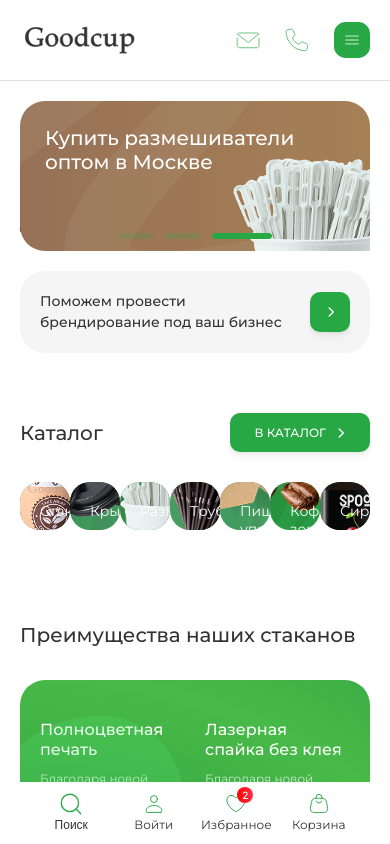
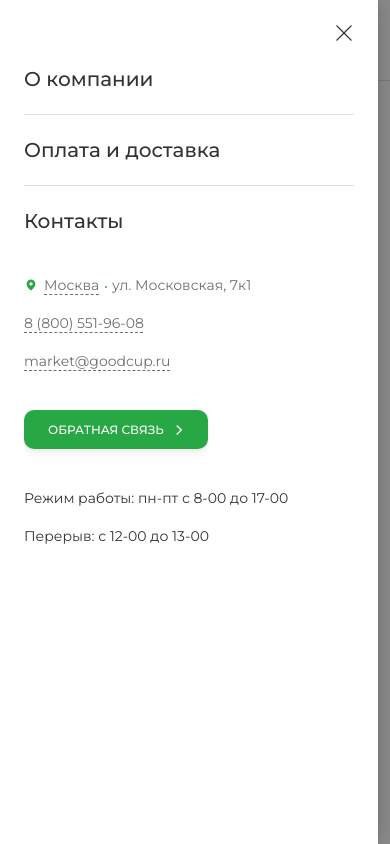
Before and after one commit to MaximPekshev/goodcup, a React (Vite) app: page / in a window 390 px wide. Both pictures are taken after a click on the button 352 px from the left and 40 px from the top of the page. Shown: the top 844 px of the page. Built offline with nearby package versions, Linux system fonts and the light colour scheme; a web font is replaced by a local one.

Commit message:
Mobile menu component added

```diff
--- a/src/components/header/Header.jsx
+++ b/src/components/header/Header.jsx
@@ -1,13 +1,19 @@
 import logo from '../../assets/img/logo.svg';
 import sprite from '../../assets/img/icons/sprites/sprite.svg';
 import { NavLink } from 'react-router';
+import { MobileMenu } from '../mobile_menu/MobileMenu';
+import { useState } from 'react';
 
 export const Header = () => {
+    const [isMobileMenuOpen, setMobileMenuOpen] = useState(false);
+    const toggleMobileMenu = () => {
+        setMobileMenuOpen(!isMobileMenuOpen);
+    };
     return (
         <header className="header">
             <div className="container">
                 <div className="header_wrapper">
-                    <button className="burger" type="button">
+                    <button className="burger" type="button" onClick={() => toggleMobileMenu()}>
                         <svg className="normal">
                             <use xlinkHref={`${sprite}#catalog_E`}></use>
                         </svg>
@@ -107,6 +113,10 @@ export const Header = () => {
 
                 </div>
             </div>
+            <MobileMenu
+                isOpen={isMobileMenuOpen}
+                onClose={() => {toggleMobileMenu();}}
+            />
         </header>
     );
 }
--- /dev/null
+++ b/src/components/mobile_menu/MobileMenu.jsx
@@ -0,0 +1,67 @@
+import { Drawer } from 'antd';
+import { NavLink } from 'react-router';
+import sprite from '../../assets//img/icons/sprites/sprite.svg';
+import { Button } from '../button/Button';
+
+export const MobileMenu = ({ isOpen, onClose }) => {
+    return (
+        <Drawer
+            closeIcon={null}
+            open={isOpen}
+            placement="left"
+            styles={{
+                header: {
+                    paddingBottom: 0,
+                }
+            }}
+        >
+            <div className="header_mobile_menu">
+                <div className="header_mobile_menu_top">
+                    <Button
+                        iconName={"close"}
+                        onClick={onClose}
+                        className={"header_mobile_menu_close"}
+                    />
+                </div>
+                <div className="header_mobile_menu_wrapper">
+                    <div className="header_mobile_menu_center">
+                        <NavLink onClick={onClose} to="/about">
+                            <span>О компании</span>
+                        </NavLink>
+                        <NavLink onClick={onClose} to="/delivery">
+                            <span>Оплата и доставка</span>
+                        </NavLink>
+                        <NavLink onClick={onClose} to="/contacts">
+                            <span>Контакты</span>
+                        </NavLink>
+                    </div>
+                    <div className="header_mobile_menu_bottom">
+                        <div className="header_address">
+                            <svg>
+                                <use xlinkHref={sprite + "#location"}></use>
+                            </svg>
+                            <a href="#">Москва </a>
+                            <span>ул. Московская, 7к1</span>
+                        </div>
+                        <div className="header_contacts">
+                            <a href="tel:+880055519608">
+                                <span>8 (800) 551-96-08</span>
+                            </a>
+                            <a href="mailto:market@goodcup.ru">
+                                <span>market@goodcup.ru</span>
+                            </a>
+                        </div>
+                        <Button
+                            children="Обратная связь"
+                            className="btn_main callback_btn"
+                            iconName={"arrow-right"}
+                            onClick={() => {console.log('Обратная связь clicked');}}
+                        />
+                        <p>Режим работы: пн-пт с 8-00 до 17-00</p>
+                        <p>Перерыв: с 12-00 до 13-00</p>
+                    </div>
+                </div>
+            </div>
+      </Drawer>
+    );
+}
```
Also changed, not shown: src/components/app/main.css.
